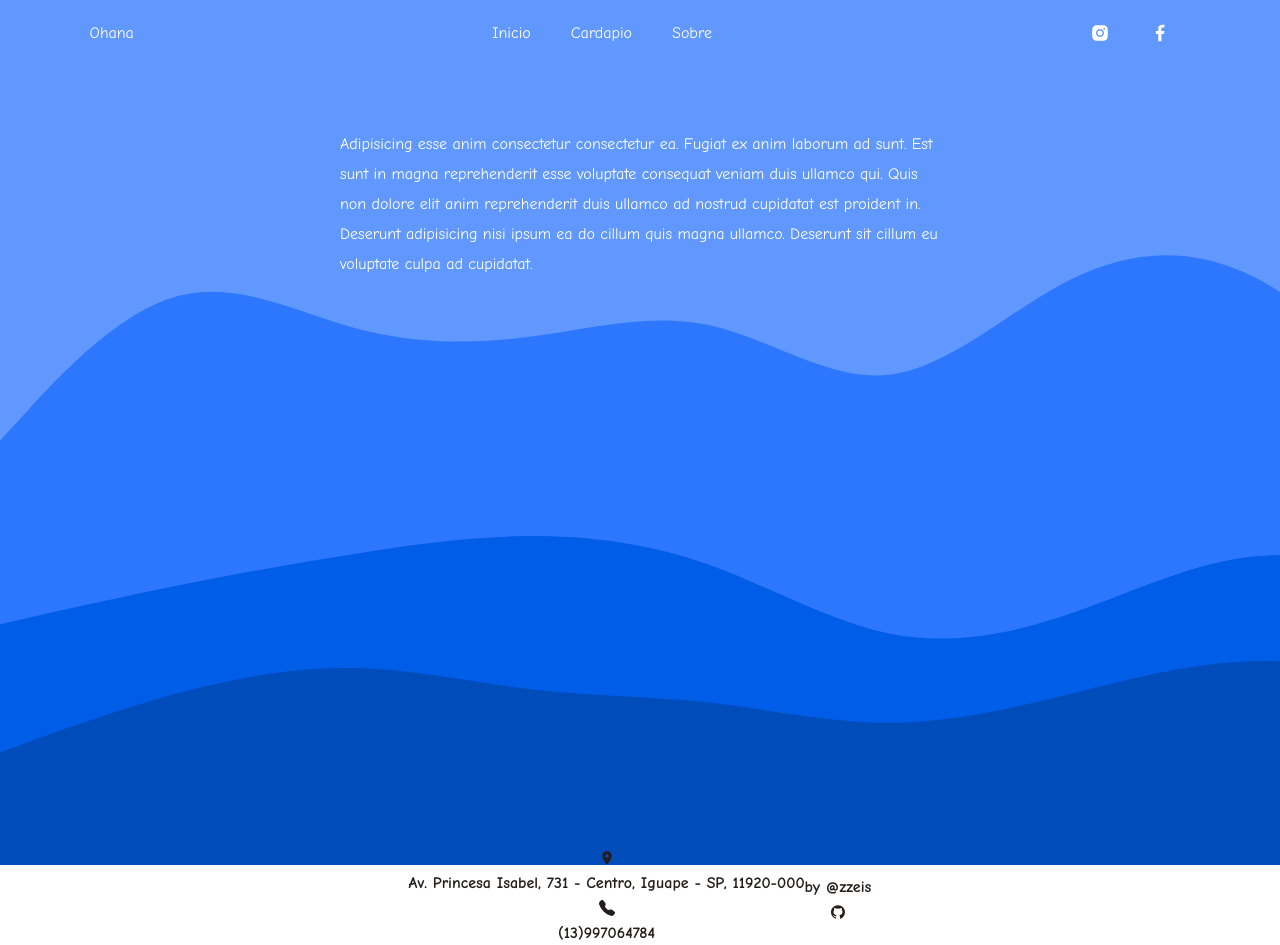
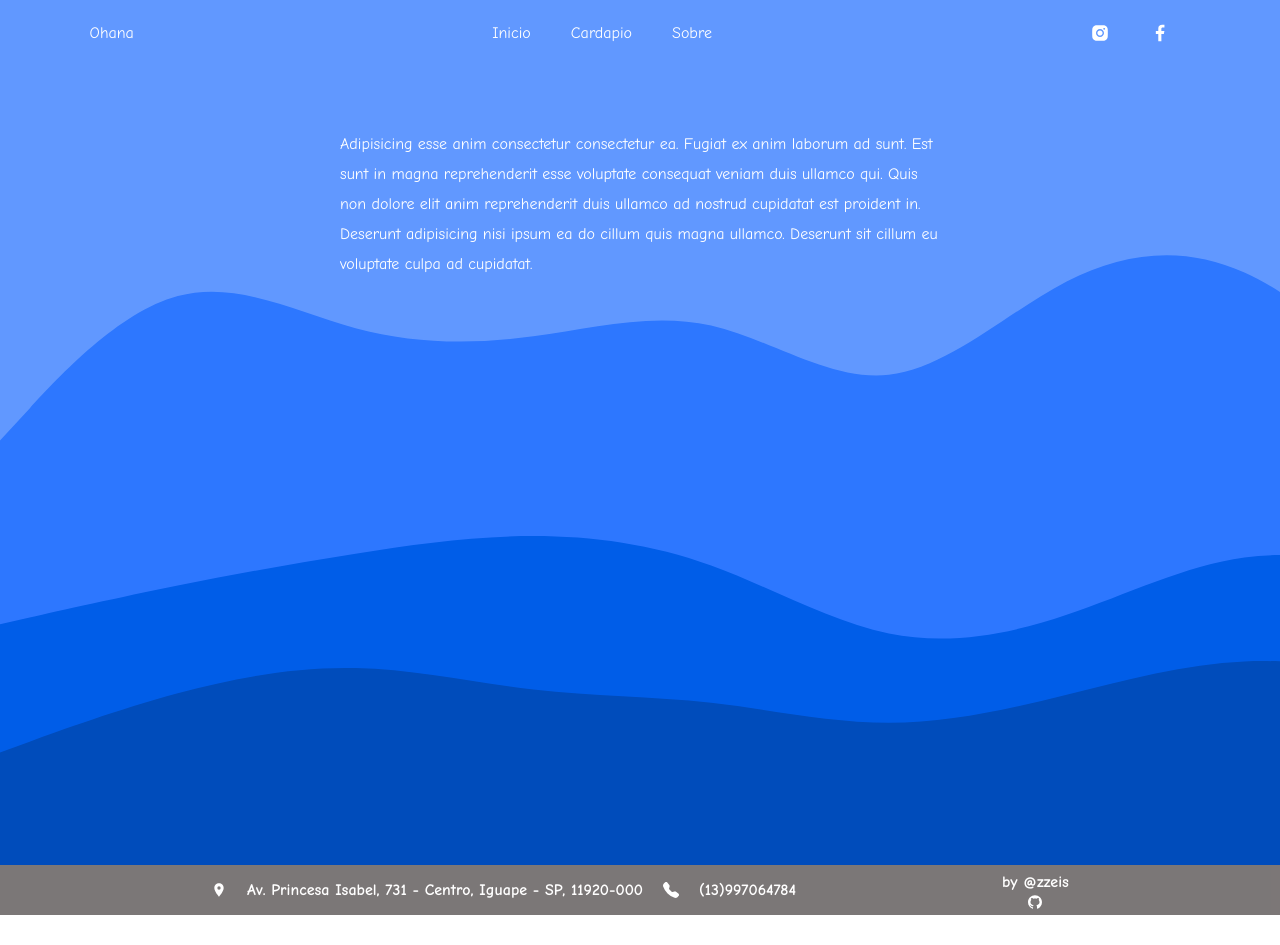
Before and after one commit to zzeis/SPA---Trailer, a React (Create React App) app: page /contact in a window 1280 px wide. After the commit the page ends 915 px from the top, so only its background shows below. Built offline with nearby package versions, Linux system fonts and the light colour scheme.

Commit message:
new footer style

```diff
--- a/src/components/Footer/style.css
+++ b/src/components/Footer/style.css
@@ -1,21 +1,43 @@
+.adress {
+  display: flex;
+  flex-direction: row;
+  gap: 20px;
+}
+
 footer {
+  padding: 0px;
+  margin: 0;
+  position: relative;
+  bottom: 0;
+  padding: 5px;
   display: flex;
-  align-items: center;
-  justify-content: center;
-  height: 65px;
-  position: relative;
-  color: #251d1d;
+  opacity: 0.6;
+  flex-direction: row;
+  justify-content: space-evenly;
+  background-color: #251d1d;
+  color: #ffffff;
 }
 footer p {
-  color: #251d1d;
+  color: #ffffff;
   display: flex;
+  flex-direction: column;
   align-items: center;
-  flex-direction: column;
-  gap: 5px;
+  text-align: center;
   font-weight: bold;
 }
 
 .git {
   margin: 0 5px;
   font-size: 20px;
+}
+
+.contact {
+  display: flex;
+  flex-direction: column;
+  gap: 1px;
+  font-weight: 100;
+  padding: 5px;
+}
+.contact span {
+  align-items: center;
 }/*# sourceMappingURL=style.css.map */
--- a/src/components/Footer/style.scss
+++ b/src/components/Footer/style.scss
@@ -1,28 +1,51 @@
-$Color : #fff;
-$textColor: #251d1d;
+$Color: #fff;
+$textColor: #ffffff;
 
-footer{
+
+.adress{
   display: flex;
-    align-items: center;
-    justify-content: center;
-    height: 65px;
+  flex-direction: row;
+  gap: 20px;
+}
+
+footer {
+  padding: 0px;
+  margin: 0;
 
   position: relative;
+  bottom: 0;
+
+  padding: 5px;
+  display: flex;
+  opacity:0.6;
+  flex-direction: row;
+  justify-content: space-evenly;
+  background-color: #251d1d;
+
   color: $textColor;
 
-    p{
-
+  p {
     color: $textColor;
     display: flex;
+    flex-direction: column;
     align-items: center;
-        flex-direction: column;
-        gap: 5px;
+    text-align: center;
     font-weight: bold;
   }
 }
 
-.git{
+.git {
   margin: 0 5px;
   font-size: 20px;
+}
 
+.contact {
+  display: flex;
+  flex-direction: column;
+  gap: 1px;
+  font-weight: 100;
+  padding: 5px;
+  span {
+    align-items: center;
   }
+}
```
Also changed, not shown: 1 other file (tests, documents, lock files or other folders). Lines whose indentation alone changed are shown as unchanged.
